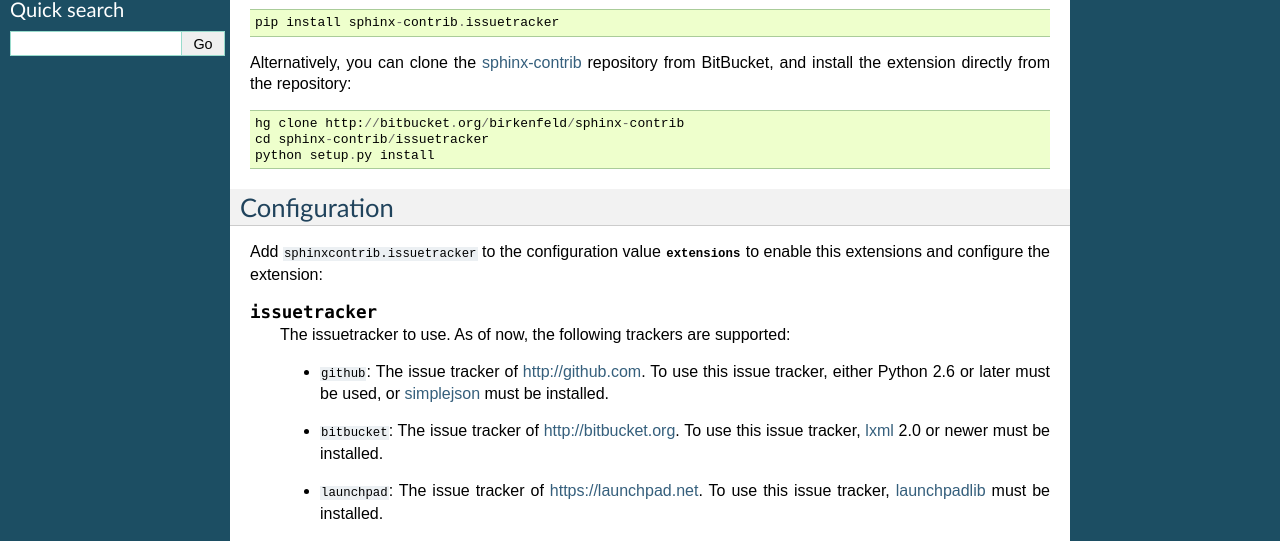
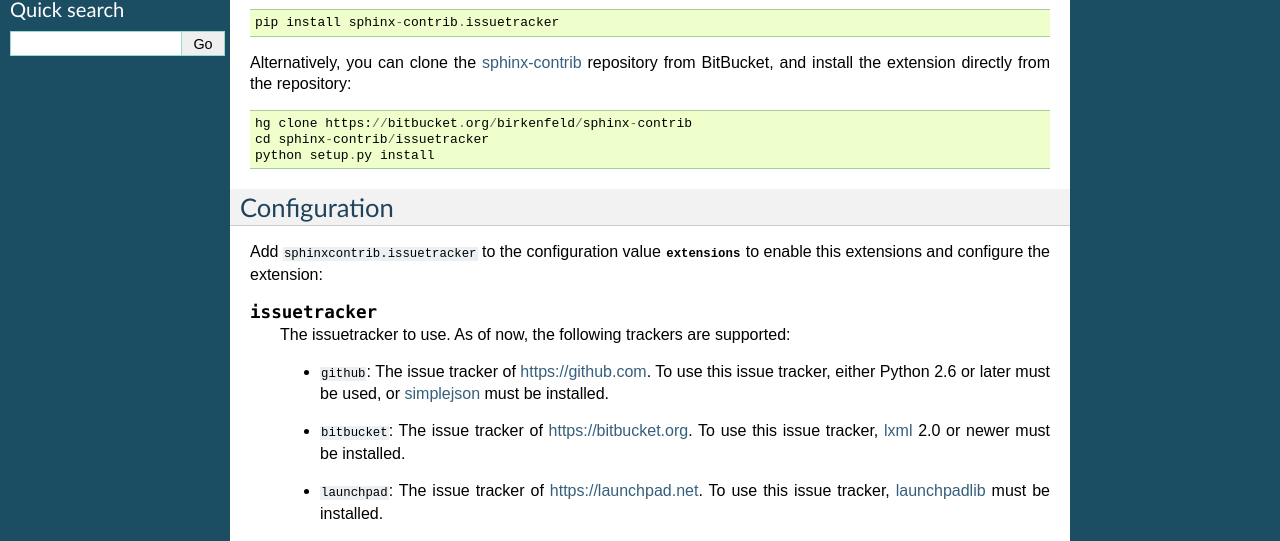
Before and after one commit to ignatenkobrain/sphinxcontrib-issuetracker, a Sphinx documentation site: the page built from doc/index.rst, in a window 1280 px wide. Shown: the part 314-855 px from the top of the page. Built offline with Sphinx 7.4.7, drawn with Linux system fonts in a browser that asks for light colours; some of the changed lines change nothing that is shown.

Commit message:
Use https urls in documentation where required

```diff
--- a/doc/index.rst
+++ b/doc/index.rst
@@ -22,7 +22,7 @@ This extension can be installed from the Python Package Index::
 Alternatively, you can clone the sphinx-contrib_ repository from BitBucket,
 and install the extension directly from the repository::
 
-   hg clone http://bitbucket.org/birkenfeld/sphinx-contrib
+   hg clone https://bitbucket.org/birkenfeld/sphinx-contrib
    cd sphinx-contrib/issuetracker
    python setup.py install
 
@@ -38,10 +38,10 @@ Add ``sphinxcontrib.issuetracker`` to the configuration value
    The issuetracker to use.  As of now, the following trackers are
    supported:
 
-   - ``github``: The issue tracker of http://github.com.  To use this issue
-     tracker, either Python 2.6 or later must be used, or simplejson_ must
-     be installed.
-   - ``bitbucket``: The issue tracker of http://bitbucket.org.  To use this
+   - ``github``: The issue tracker of https://github.com.  To use this issue
+     tracker, either Python 2.6 or later must be used, or simplejson_ must be
+     installed.
+   - ``bitbucket``: The issue tracker of https://bitbucket.org.  To use this
      issue tracker, `lxml`_ 2.0 or newer must be installed.
    - ``launchpad``: The issue tracker of https://launchpad.net.  To use this
      issue tracker, launchpadlib_ must be installed.
@@ -143,12 +143,12 @@ welcome!
 
 
 .. _`Sphinx`: http://sphinx.pocoo.org/
-.. _`Sphinx issue tracker`: http://bitbucket.org/birkenfeld/sphinx/issues/
+.. _`Sphinx issue tracker`: https://bitbucket.org/birkenfeld/sphinx/issues/
 .. _`lxml`: http://codespeak.net/lxml
 .. _`simplejson`: http://pypi.python.org/pypi/simplejson/
 .. _`launchpadlib`: http://pypi.python.org/pypi/launchpadlib/
 .. _`debianbts`: https://github.com/venthur/python-debianbts
 .. _`suds`: https://fedorahosted.org/suds/
-.. _`sphinx-contrib`: http://bitbucket.org/birkenfeld/sphinx-contrib
-.. _`issue tracker`: http://bitbucket.org/birkenfeld/sphinx-contrib/issues
-.. _LICENSE: http://bitbucket.org/birkenfeld/sphinx-contrib/src/tip/LICENSE
+.. _`sphinx-contrib`: https://bitbucket.org/birkenfeld/sphinx-contrib
+.. _`issue tracker`: https://bitbucket.org/birkenfeld/sphinx-contrib/issues
+.. _LICENSE: https://bitbucket.org/birkenfeld/sphinx-contrib/src/tip/LICENSE
```
